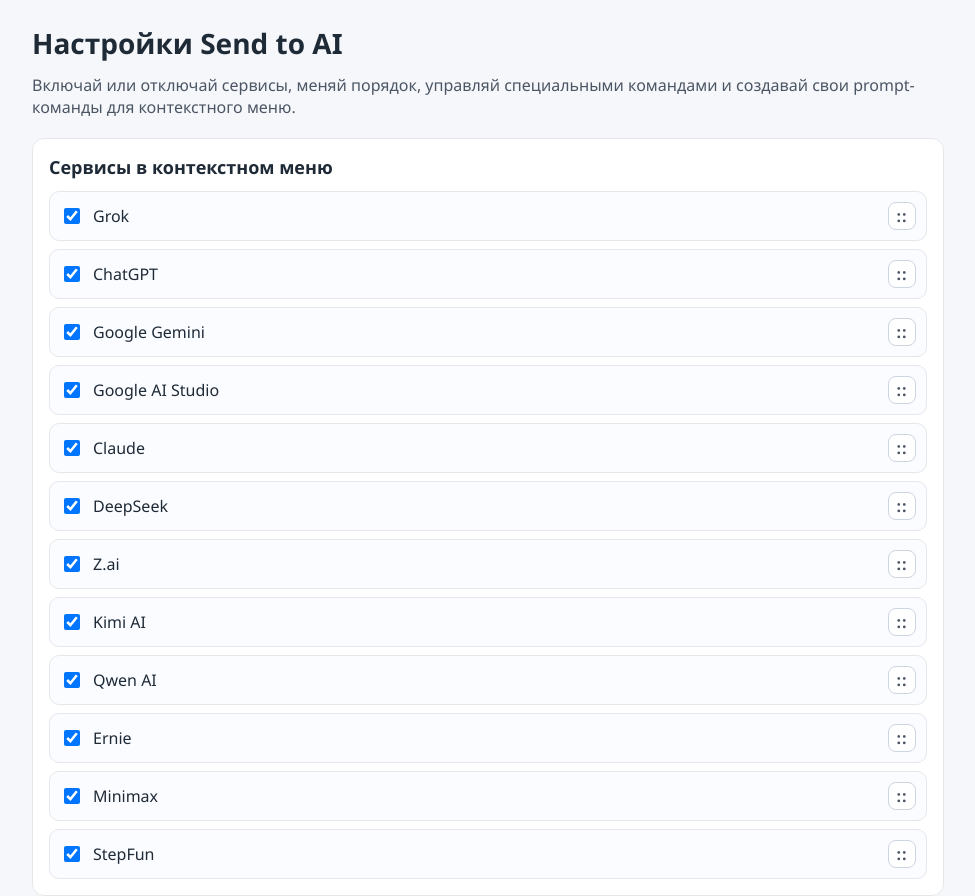
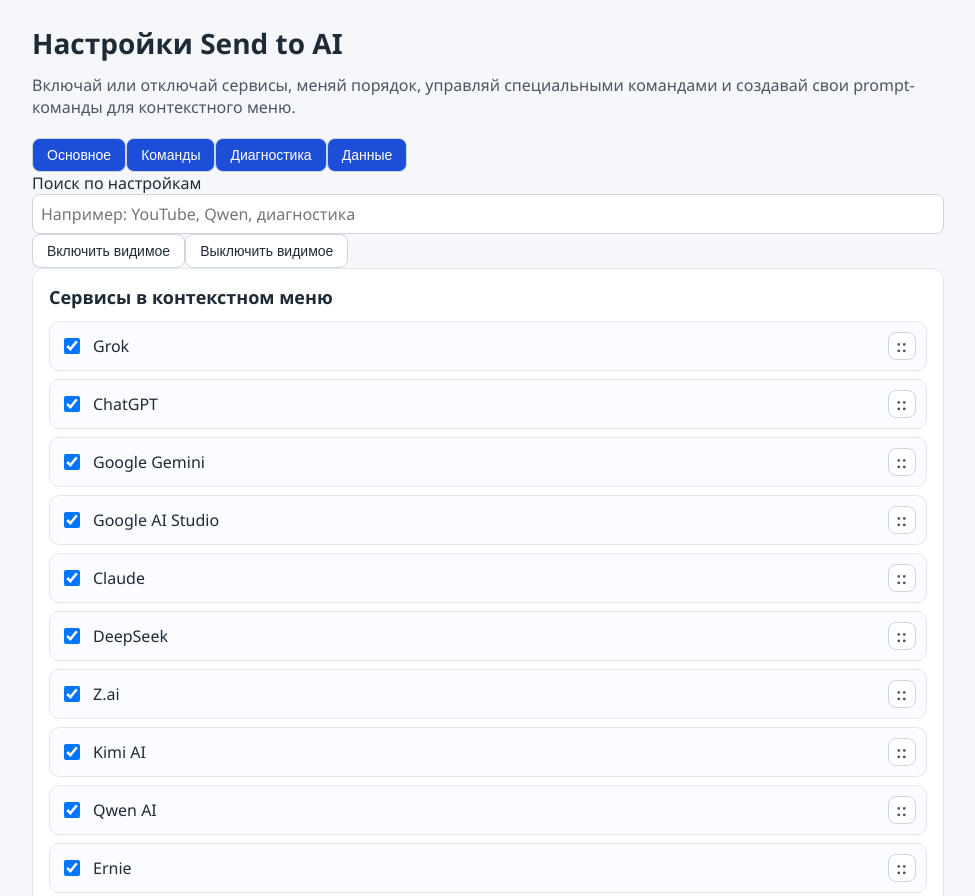
Before and after one commit to perejaslav/send-to-ai-extension, a website with bundled scripts: page options.html in a window 1280 px wide. Shown: the top 896 px of the page, without its empty margins (152-1127 px from the left). Built offline with nearby package versions, Linux system fonts and the light colour scheme; some packages are replaced by stand-ins of ours.

Commit message:
Load tabbed options UI module

```diff
--- a/options.html
+++ b/options.html
@@ -159,5 +159,6 @@
 
   <script type="module" src="options.js"></script>
   <script type="module" src="youtube-options.js"></script>
+  <script type="module" src="options-ui.js"></script>
 </body>
 </html>
```
